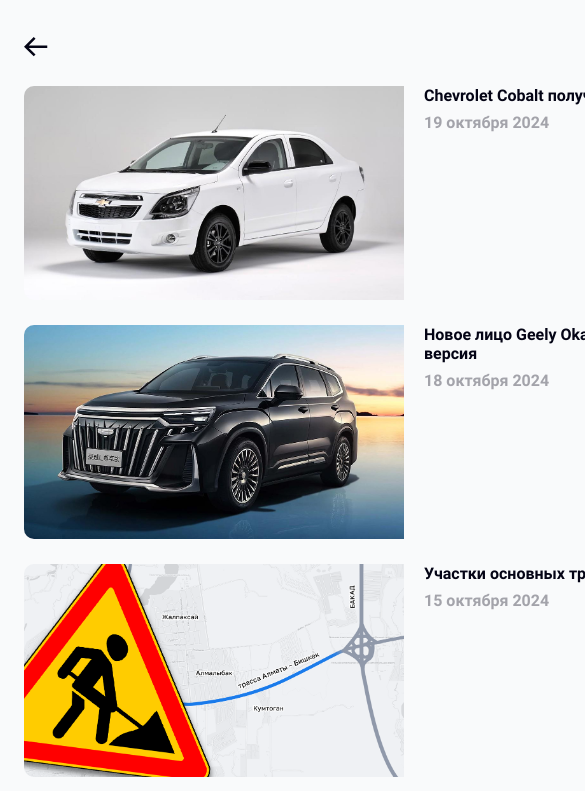
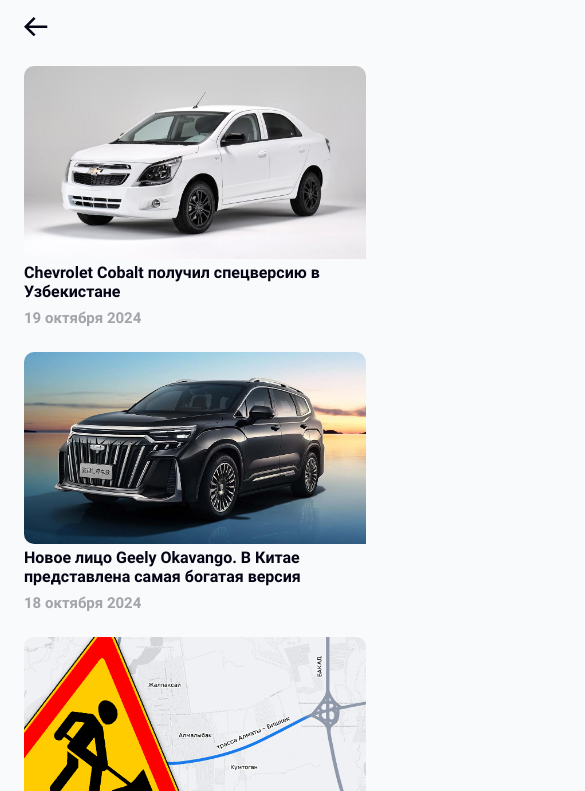
Before and after one commit to AlexseyLAST/aggregatorcars.com, a plain HTML site: page news.html in a window 390 px wide. Shown: the part 53-844 px from the top of the page, 585 px wide, since content can reach past the window. Drawn offline with Linux system fonts and the light colour scheme.

Commit message:
ver-1.1-notDjango

```diff
--- a/styles/news.css
+++ b/styles/news.css
@@ -20,8 +20,38 @@
 }
 
 .news__data{
-    font-size: 15;
+    font-size: 15px;
     font-weight: 700;
     color: var(--secondary);
     margin-top: 8px;
 }
+
+@media (max-width: 1124px){
+    .news__list{
+        max-width: 700px;
+        margin-top: 20px;
+        margin: 0 auto;
+    }
+
+    .news__block{
+        width: 100%;
+        display: block;
+        margin-top: 25px;
+    }
+
+    .news__block img{
+        width: 100%;
+        border-top-left-radius: 10px;
+        border-top-right-radius: 10px;
+    }
+
+    .news__blockInfo{
+        width: 100%;
+    }
+}
+
+@media (max-width: 320px){
+    .news__data{
+        font-size: 12px;
+    }
+}
```
